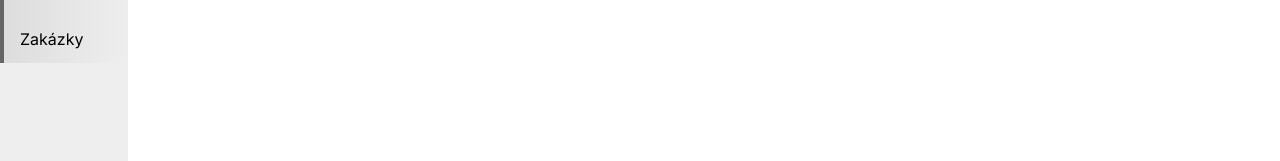
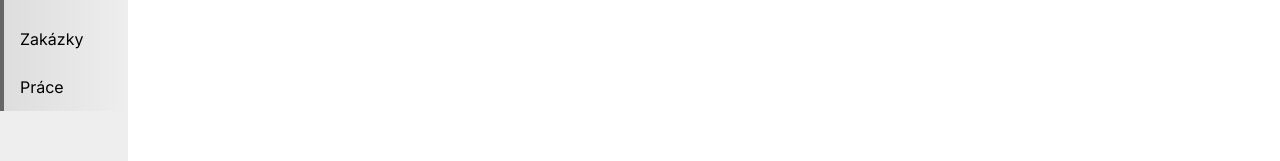
Before and after one commit to OndrejDudacek/PeZaStro, a Vue app in the folder client/: page / in a window 1280 px wide. Shown: the part 193-354 px from the top of the page. Built offline with nearby package versions, Linux system fonts and the light colour scheme.

Commit message:
feat: add Job link to navigation and route for JobView component

```diff
--- a/client/src/App.vue
+++ b/client/src/App.vue
@@ -18,6 +18,9 @@
 					</li>
 					<li>
 						<RouterLink id="linkContract" to="/contract">Zakázky</RouterLink>
+					</li>
+					<li>
+						<RouterLink id="jobContract" to="/job">Práce</RouterLink>
 					</li>
 				</ul>
 			</nav>
--- a/client/src/router/index.ts
+++ b/client/src/router/index.ts
@@ -3,6 +3,7 @@ import ContractsView from "@/views/ContractsView.vue";
 import CustomersView from "@/views/CustomersView.vue";
 import DashboardView from "@/views/DashboardView.vue";
 import LocationView from "@/views/LocationView.vue";
+import JobView from "@/views/JobView.vue";
 
 const router = createRouter({
 	history: createWebHistory(import.meta.env.BASE_URL),
@@ -11,6 +12,7 @@ const router = createRouter({
 		{ path: "/contract", component: ContractsView },
 		{ path: "/customer", component: CustomersView },
 		{ path: "/location", component: LocationView },
+		{ path: "/job", component: JobView },
 	],
 });
 
```
